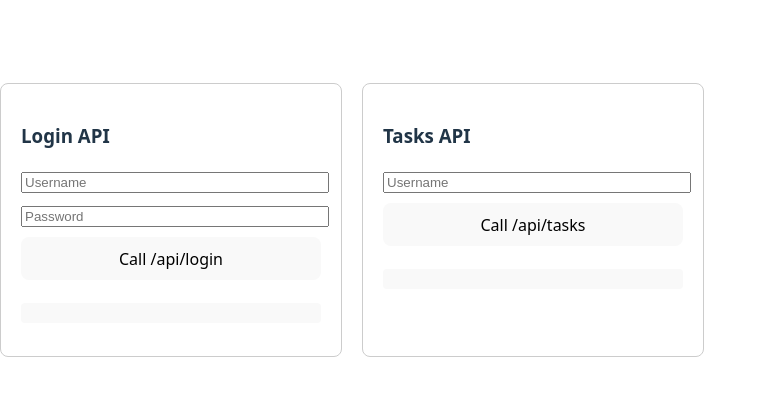
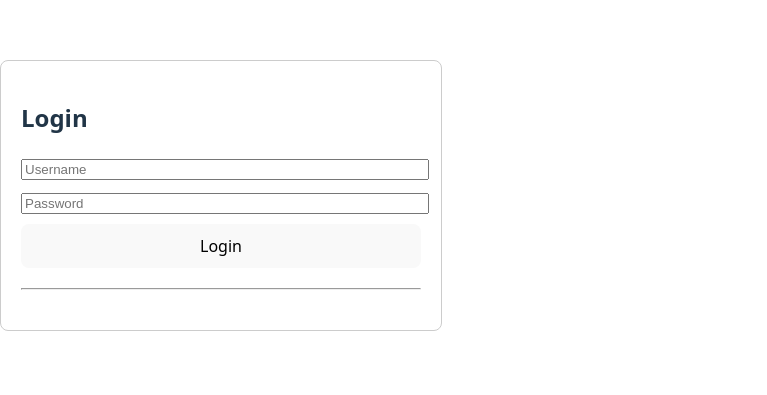
Before and after one commit to ddimitrakopoulos/taskGen-front, a React (Vite) app in the folder frontend/: page / in a window 1280 px wide. Shown: the part 205-600 px from the top of the page, without its empty margins (0-767 px from the left). Built offline with nearby package versions, Linux system fonts and the light colour scheme.

Commit message:
Update LoginPage.tsx

```diff
--- a/frontend/src/LoginPage.tsx
+++ b/frontend/src/LoginPage.tsx
@@ -1,85 +1,69 @@
 import React, { useState } from 'react';
 
-const ApiTester: React.FC = () => {
-  const [loginUsername, setLoginUsername] = useState('');
-  const [loginPassword, setLoginPassword] = useState('');
-  const [loginResult, setLoginResult] = useState<string | null>(null);
+const LoginPage: React.FC = () => {
+  const [username, setUsername] = useState('');
+  const [password, setPassword] = useState('');
+  const [result, setResult] = useState<{ username: string; token: string } | null>(null);
+  const [error, setError] = useState<string | null>(null);
 
-  const [taskUsername, setTaskUsername] = useState('');
-  const [tasksResult, setTasksResult] = useState<string | null>(null);
+  const handleSubmit = async (e: React.FormEvent) => {
+    e.preventDefault();
+    setError(null);
+    setResult(null);
 
-  // Call /api/login
-  const handleLogin = async () => {
     try {
       const res = await fetch('/api/login', {
         method: 'POST',
         headers: { 'Content-Type': 'application/json' },
-        body: JSON.stringify({ username: loginUsername, password: loginPassword }),
+        body: JSON.stringify({ username, password }),
       });
+
       const data = await res.json();
-      setLoginResult(JSON.stringify(data, null, 2));
+
+      if (!res.ok) {
+        setError(data.error || 'Login failed');
+        return;
+      }
+
+      setResult({ username: data.username, token: data.token });
     } catch (err: any) {
-      setLoginResult('Error: ' + err.message);
-    }
-  };
-
-  // Call /api/tasks
-  const handleGetTasks = async () => {
-    try {
-      const res = await fetch(`/api/tasks?username=${taskUsername}`);
-      const data = await res.json();
-      setTasksResult(JSON.stringify(data, null, 2));
-    } catch (err: any) {
-      setTasksResult('Error: ' + err.message);
+      setError(err.message || 'Network error');
     }
   };
 
   return (
-    <div style={{ display: 'flex', gap: 20, justifyContent: 'center', marginTop: 50 }}>
-      {/* Login Box */}
-      <div style={{ border: '1px solid #ccc', borderRadius: 8, padding: 20, width: 300 }}>
-        <h3>Login API</h3>
+    <div style={{ maxWidth: 400, margin: '50px auto', padding: 20, border: '1px solid #ccc', borderRadius: 8 }}>
+      <h2>Login</h2>
+      <form onSubmit={handleSubmit}>
         <input
           type="text"
           placeholder="Username"
-          value={loginUsername}
-          onChange={e => setLoginUsername(e.target.value)}
+          value={username}
+          onChange={e => setUsername(e.target.value)}
           style={{ width: '100%', marginBottom: 10 }}
         />
         <input
           type="password"
           placeholder="Password"
-          value={loginPassword}
-          onChange={e => setLoginPassword(e.target.value)}
+          value={password}
+          onChange={e => setPassword(e.target.value)}
           style={{ width: '100%', marginBottom: 10 }}
         />
-        <button onClick={handleLogin} style={{ width: '100%', marginBottom: 10 }}>
-          Call /api/login
-        </button>
-        <pre style={{ background: '#f9f9f9', padding: 10, borderRadius: 4 }}>
-          {loginResult}
-        </pre>
-      </div>
+        <button type="submit" style={{ width: '100%' }}>Login</button>
+      </form>
 
-      {/* Tasks Box */}
-      <div style={{ border: '1px solid #ccc', borderRadius: 8, padding: 20, width: 300 }}>
-        <h3>Tasks API</h3>
-        <input
-          type="text"
-          placeholder="Username"
-          value={taskUsername}
-          onChange={e => setTaskUsername(e.target.value)}
-          style={{ width: '100%', marginBottom: 10 }}
-        />
-        <button onClick={handleGetTasks} style={{ width: '100%', marginBottom: 10 }}>
-          Call /api/tasks
-        </button>
-        <pre style={{ background: '#f9f9f9', padding: 10, borderRadius: 4 }}>
-          {tasksResult}
-        </pre>
-      </div>
+      <hr style={{ margin: '20px 0' }} />
+
+      {error && <div style={{ color: 'red' }}>{error}</div>}
+
+      {result && (
+        <div style={{ marginTop: 10, wordBreak: 'break-all' }}>
+          <strong>Username:</strong> {result.username} <br />
+          <strong>JWT Token:</strong> {result.token}
+        </div>
+      )}
     </div>
   );
 };
 
-export default ApiTester;
+export default LoginPage;
```
